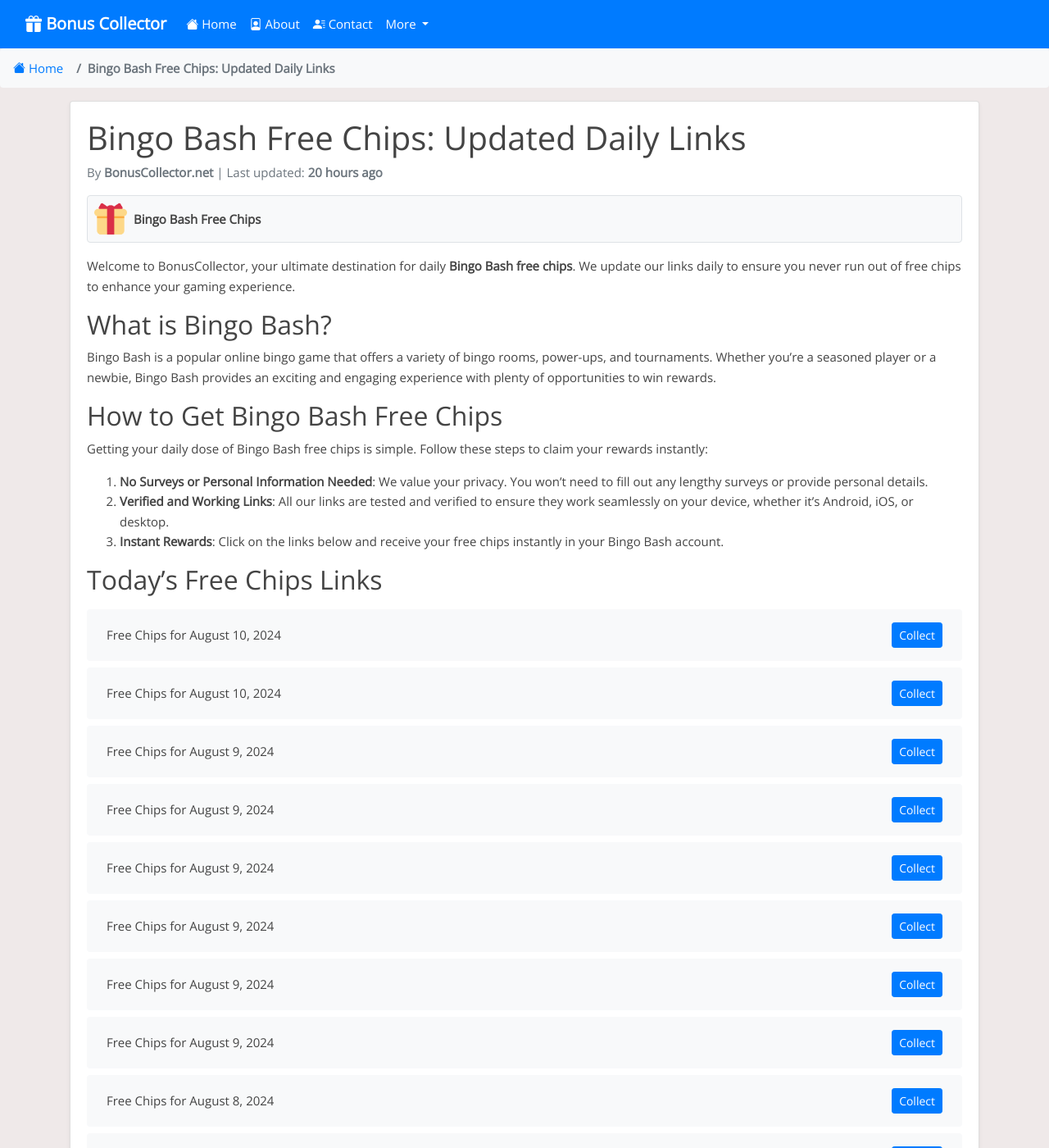
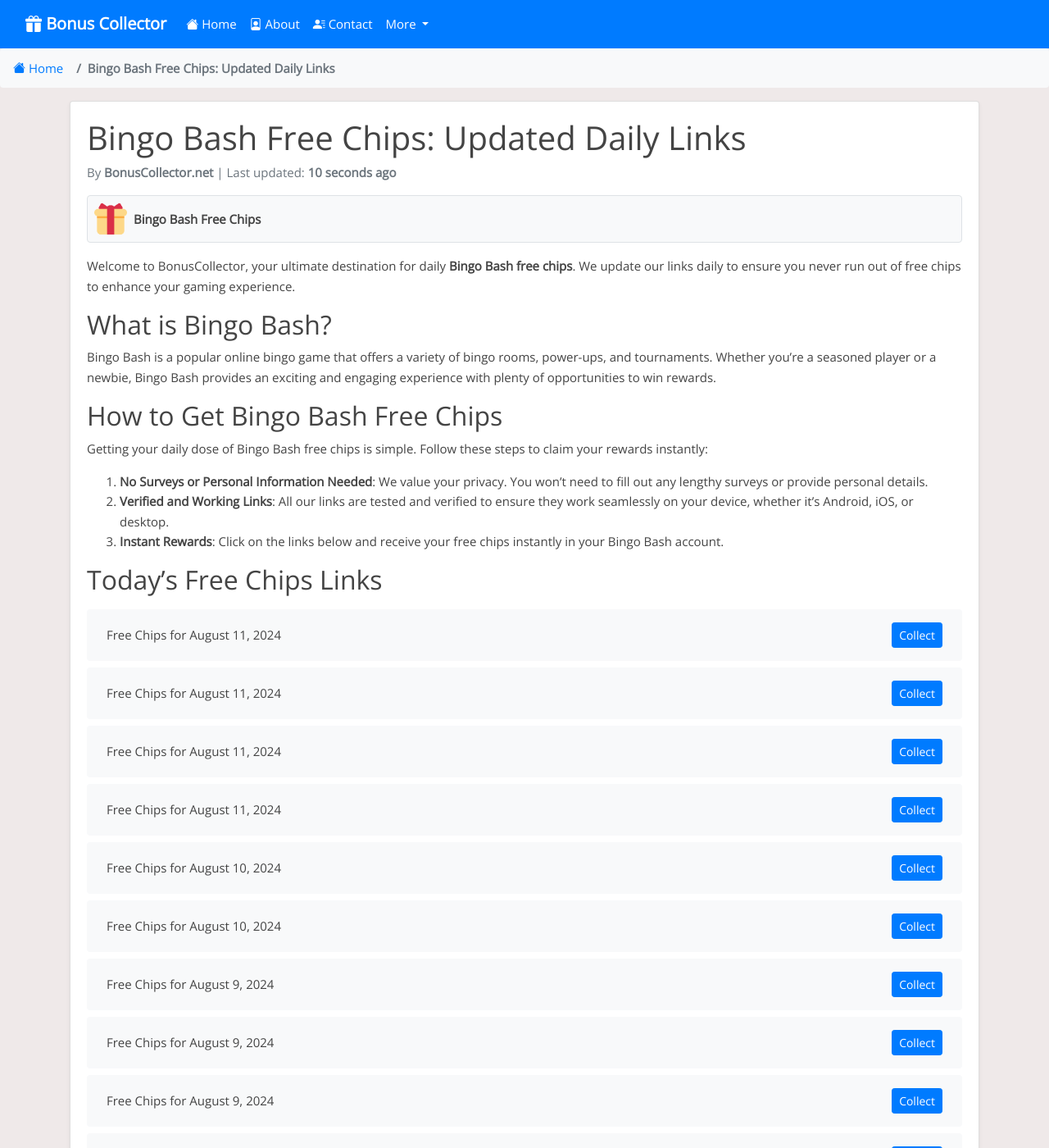
Before and after one commit to Prollad99/bs-net, a Jekyll site: the page built from _posts/2024-07-04-bingo-bash.md, in a window 1280 px wide and 1400 px high. Shown: the whole window at 82% size. Built offline with Jekyll 4.4.1, drawn with Linux system fonts in a browser that asks for light colours; nearby versions of some CDN libraries; comment, search, counter and statistics services are not loaded; some of the changed text lies outside the part shown.

Commit message:
Update bingo-bash reward links and last modified date

```diff
--- a/_data/include_files.yml
+++ b/_data/include_files.yml
@@ -8,7 +8,7 @@
   last_modified: 2024-08-11 00:30:48
 
 bingo-bash.html:
-  last_modified: 2024-08-10 03:35:28
+  last_modified: 2024-08-11 00:30:59
 
 house-of-fun.html:
   last_modified: 2024-08-10 06:08:37
--- a/_includes/bingo-bash.html
+++ b/_includes/bingo-bash.html
@@ -1,4 +1,20 @@
 <ul class="list-group mt-3 mb-4">
+  <li class="list-group-item d-flex justify-content-between align-items-center">
+    <span>Free Chips for August 11, 2024</span>
+    <a href="http://scrb.ly/4bxP59o" class="btn btn-primary btn-sm">Collect</a>
+  </li>
+  <li class="list-group-item d-flex justify-content-between align-items-center">
+    <span>Free Chips for August 11, 2024</span>
+    <a href="https://bingo.bitrhymes.com/apps/bingo/facebook/app/ads/viral.php?device=androidp&hash=3d18a58167a8107139cdd4a46146e08f&fr_id=&time=&type=erv2&item_id=0&verify=&ptyp=IG&ctyp=BINIGST20240810&se=&yahoo_id=&ref=viral&us_type=eyJzdCI6MTcyMzIzNzIwMCwiZXQiOjE3MjM0OTY0MDAsInJuIjo5ODUsInJ3ZCI6eyJjaGlwcyI6OH19&rc=&ref=viral&ref_2=na&ref_3=na&ptyp=IG&ctyp=BINIGST20240810" class="btn btn-primary btn-sm">Collect</a>
+  </li>
+  <li class="list-group-item d-flex justify-content-between align-items-center">
+    <span>Free Chips for August 11, 2024</span>
+    <a href="https://bingo.bitrhymes.com/apps/bingo/facebook/app/ads/viral.php?device=androidp&hash=d9e6f0d6d859ea2c97ba17556303b6e6&fr_id=&time=&type=OTR&item_id=0&verify=&ptyp=bot&ctyp=&se=&yahoo_id=&ref=viral&us_type=&rc=eyJzdCI6MTcyMzI5MjY2OSwiZXQiOjE3MjMzNjQ2NjksInJuIjo2MTMsInJ3ZCI6eyJjaGlwcyI6OH0sIm1faWQiOiI3NjYxNTU1MzUzOTI5MjMwIiwic3JjIjoiY2hhdGZ1ZWwifQ%3D%3D&ref=viral&ref_2=na&ref_3=na&ptyp=bot&ctyp=na" class="btn btn-primary btn-sm">Collect</a>
+  </li>
+  <li class="list-group-item d-flex justify-content-between align-items-center">
+    <span>Free Chips for August 11, 2024</span>
+    <a href="https://bingo.bitrhymes.com/apps/bingo/facebook/app/ads/viral.php?device=androidp&hash=3b9ae17d2e3cd19d158afa92d2853353&fr_id=&time=&type=OTR&item_id=0&verify=&ptyp=bot&ctyp=loyalty1&se=&yahoo_id=&ref=viral&us_type=&rc=eyJzdCI6MTcyMzI5Mzc2NiwiZXQiOjE3MjMzNjU3NjYsInJuIjoyOTcsInJ3ZCI6eyJjaGlwcyI6NX0sIm1faWQiOiI3NjYxNTU1MzUzOTI5MjMwIiwic3JjIjoiY2hhdGZ1ZWwifQ%3D%3D&ref=viral&ref_2=na&ref_3=na&ptyp=bot&ctyp=loyalty1" class="btn btn-primary btn-sm">Collect</a>
+  </li>
   <li class="list-group-item d-flex justify-content-between align-items-center">
     <span>Free Chips for August 10, 2024</span>
     <a href="https://scrb.ly/43yVcHu" class="btn btn-primary btn-sm">Collect</a>
@@ -383,20 +399,4 @@
     <span>Free Chips for Invalid Date</span>
     <a href="https://bingo.bitrhymes.com/apps/bingo/facebook/app/ads/viral.php?device=androidp&hash=716f82ffabf0f022f78d0ce98094ac05&fr_id=&time=&type=OTR&item_id=0&verify=&ptyp=bot&ctyp=&se=&yahoo_id=&ref=viral&us_type=&rc=eyJzdCI6MTcyMTgwNDU4MCwiZXQiOjE3MjE4NzY1ODAsInJuIjo3NjEsInJ3ZCI6eyJjaGlwcyI6OH0sIm1faWQiOiI2NDM2MjgzOTI2NDI0NDQ0Iiwic3JjIjoiY2hhdGZ1ZWwifQ%3D%3D&ref=viral&ref_2=na&ref_3=na&ptyp=bot&ctyp=na" class="btn btn-primary btn-sm">Collect</a>
   </li>
-  <li class="list-group-item d-flex justify-content-between align-items-center">
-    <span>Free Chips for Invalid Date</span>
-    <a href="https://bingo.bitrhymes.com/apps/bingo/facebook/app/ads/viral.php?device=androidp&hash=7b47fd6fa0bca89329921245d076c3f6&fr_id=&time=&type=OTR&item_id=0&verify=&ptyp=bot&ctyp=&se=&yahoo_id=&ref=viral&us_type=&rc=eyJzdCI6MTcyMTgwNDYxNSwiZXQiOjE3MjE4NzY2MTUsInJuIjo2NDQsInJ3ZCI6eyJjaGlwcyI6MjB9LCJtX2lkIjoiNjQzNjI4MzkyNjQyNDQ0NCIsInNyYyI6ImNoYXRmdWVsIn0%3D&ref=viral&ref_2=na&ref_3=na&ptyp=bot&ctyp=na" class="btn btn-primary btn-sm">Collect</a>
-  </li>
-  <li class="list-group-item d-flex justify-content-between align-items-center">
-    <span>Free Chips for Invalid Date</span>
-    <a href="https://scrb.ly/43uvwvg" class="btn btn-primary btn-sm">Collect</a>
-  </li>
-  <li class="list-group-item d-flex justify-content-between align-items-center">
-    <span>Free Chips for Invalid Date</span>
-    <a href="https://scrb.ly/4aDZHCa" class="btn btn-primary btn-sm">Collect</a>
-  </li>
-  <li class="list-group-item d-flex justify-content-between align-items-center">
-    <span>Free Chips for Invalid Date</span>
-    <a href="https://bingo.bitrhymes.com/apps/bingo/facebook/app/ads/viral.php?device=androidp&hash=a2028a081a1c87adc9c5cf5bc07608a6&fr_id=&time=&type=erv2&item_id=0&verify=&ptyp=IG&ctyp=BINIGST20240723&se=&yahoo_id=&ref=viral&us_type=eyJzdCI6MTcyMTY4MjAwMCwiZXQiOjE3MjE5NDEyMDAsInJuIjozNzMsInJ3ZCI6eyJjaGlwcyI6OH19&rc=&ref=viral&ref_2=na&ref_3=na&ptyp=IG&ctyp=BINIGST20240723" class="btn btn-primary btn-sm">Collect</a>
-  </li>
 </ul>
```
Also changed, not shown: links-json/bingo-bash.json (+16 -12 lines).
